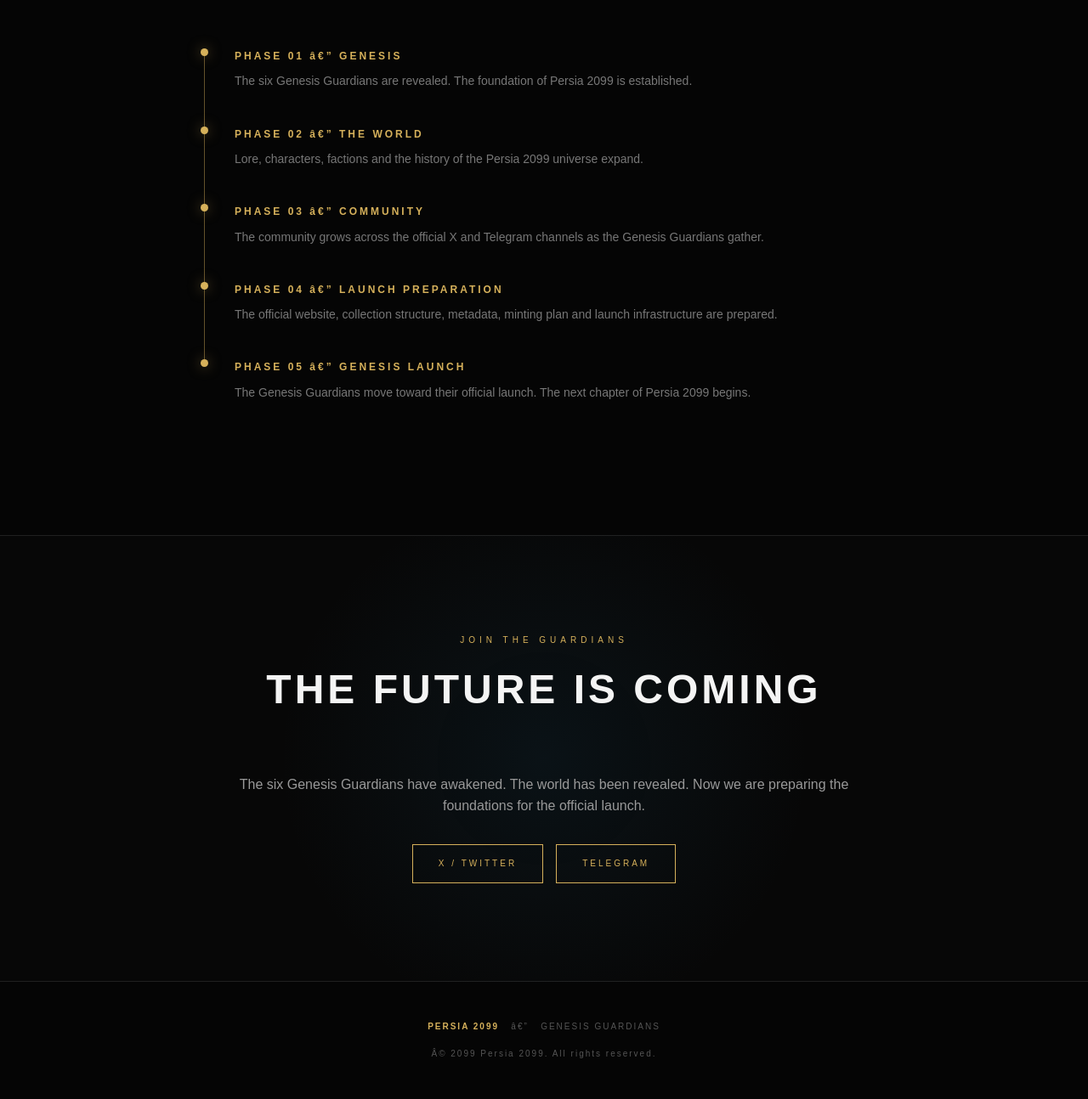
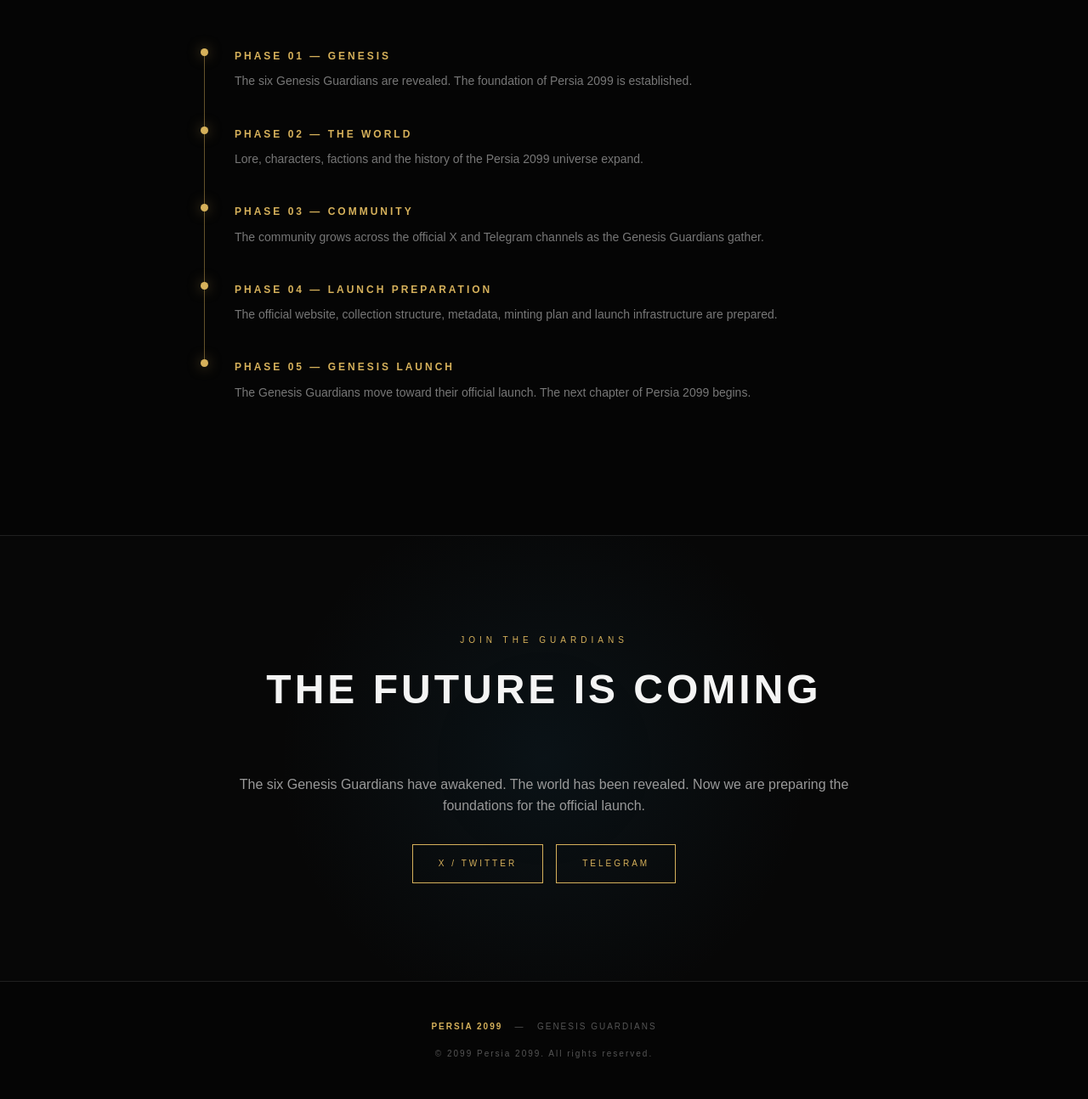
Before and after one commit to persia2099-ai/persia2099, a plain HTML site: page index.html in a window 1280 px wide. Shown: the part 3123-4417 px from the top of the page at 85% size. Drawn offline with Linux system fonts and the light colour scheme.

Commit message:
Update index.html

```diff
--- a/index.html
+++ b/index.html
@@ -4,9 +4,9 @@
 <meta charset="UTF-8">
 <meta name="viewport" content="width=device-width, initial-scale=1.0">
 
-<title>PERSIA 2099 â€” Genesis Guardians</title>
+<title>PERSIA 2099 — Genesis Guardians</title>
 
-<meta name="description" content="PERSIA 2099 â€” Genesis Guardians. A futuristic Persian universe where ancient legends awaken in 2099.">
+<meta name="description" content="PERSIA 2099 — Genesis Guardians. A futuristic Persian universe where ancient legends awaken in 2099.">
 
 <style>
 :root{
@@ -679,7 +679,7 @@ footer strong{
 
     <div class="roadmap-item">
 
-      <h3>PHASE 01 â€” GENESIS</h3>
+      <h3>PHASE 01 — GENESIS</h3>
 
       <p>
         The six Genesis Guardians are revealed.
@@ -691,7 +691,7 @@ footer strong{
 
     <div class="roadmap-item">
 
-      <h3>PHASE 02 â€” THE WORLD</h3>
+      <h3>PHASE 02 — THE WORLD</h3>
 
       <p>
         Lore, characters, factions and the history
@@ -703,7 +703,7 @@ footer strong{
 
     <div class="roadmap-item">
 
-      <h3>PHASE 03 â€” COMMUNITY</h3>
+      <h3>PHASE 03 — COMMUNITY</h3>
 
       <p>
         The community grows across the official X and Telegram channels
@@ -715,7 +715,7 @@ footer strong{
 
     <div class="roadmap-item">
 
-      <h3>PHASE 04 â€” LAUNCH PREPARATION</h3>
+      <h3>PHASE 04 — LAUNCH PREPARATION</h3>
 
       <p>
         The official website, collection structure, metadata,
@@ -727,7 +727,7 @@ footer strong{
 
     <div class="roadmap-item">
 
-      <h3>PHASE 05 â€” GENESIS LAUNCH</h3>
+      <h3>PHASE 05 — GENESIS LAUNCH</h3>
 
       <p>
         The Genesis Guardians move toward their official launch.
@@ -794,12 +794,12 @@ footer strong{
 <footer>
 
   <strong>PERSIA 2099</strong>
-  &nbsp; â€” &nbsp;
+  &nbsp; — &nbsp;
   GENESIS GUARDIANS
 
   <br><br>
 
-  Â© 2099 Persia 2099. All rights reserved.
+  © 2099 Persia 2099. All rights reserved.
 
 </footer>
 
```
